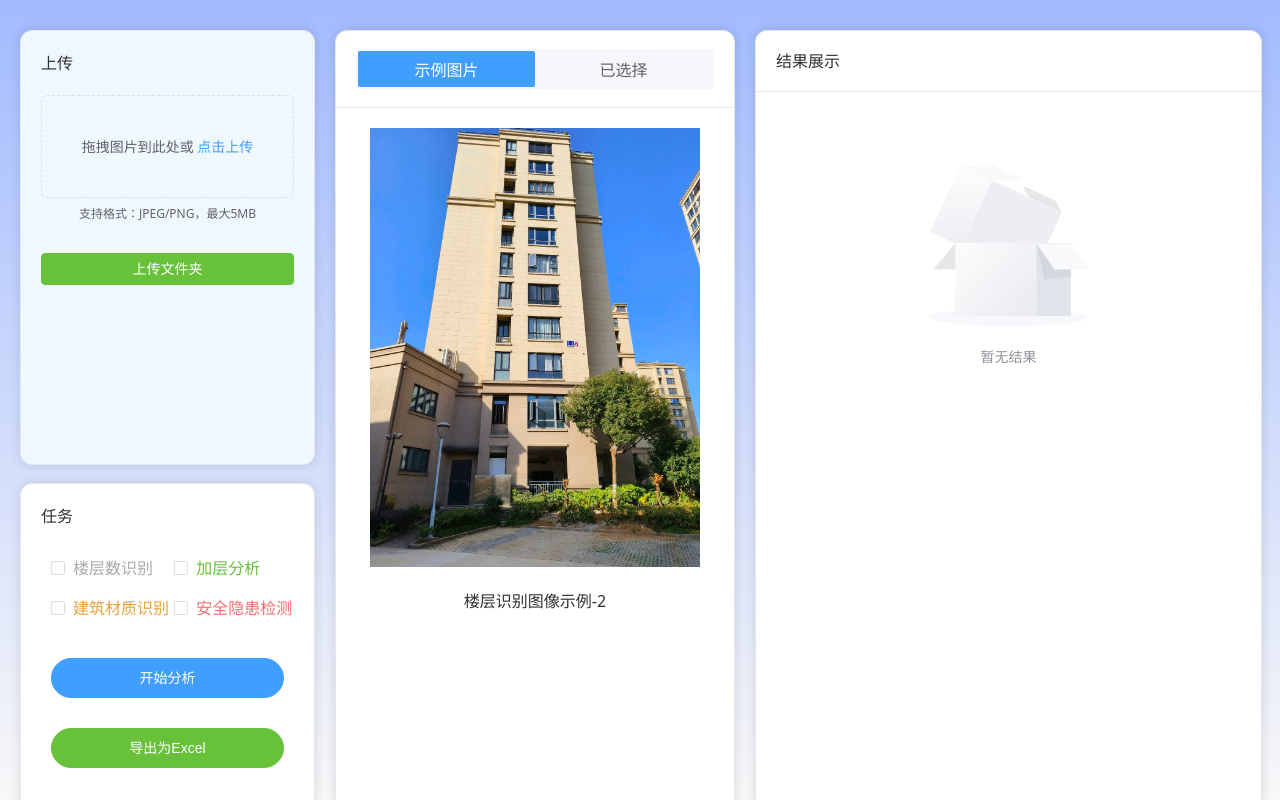
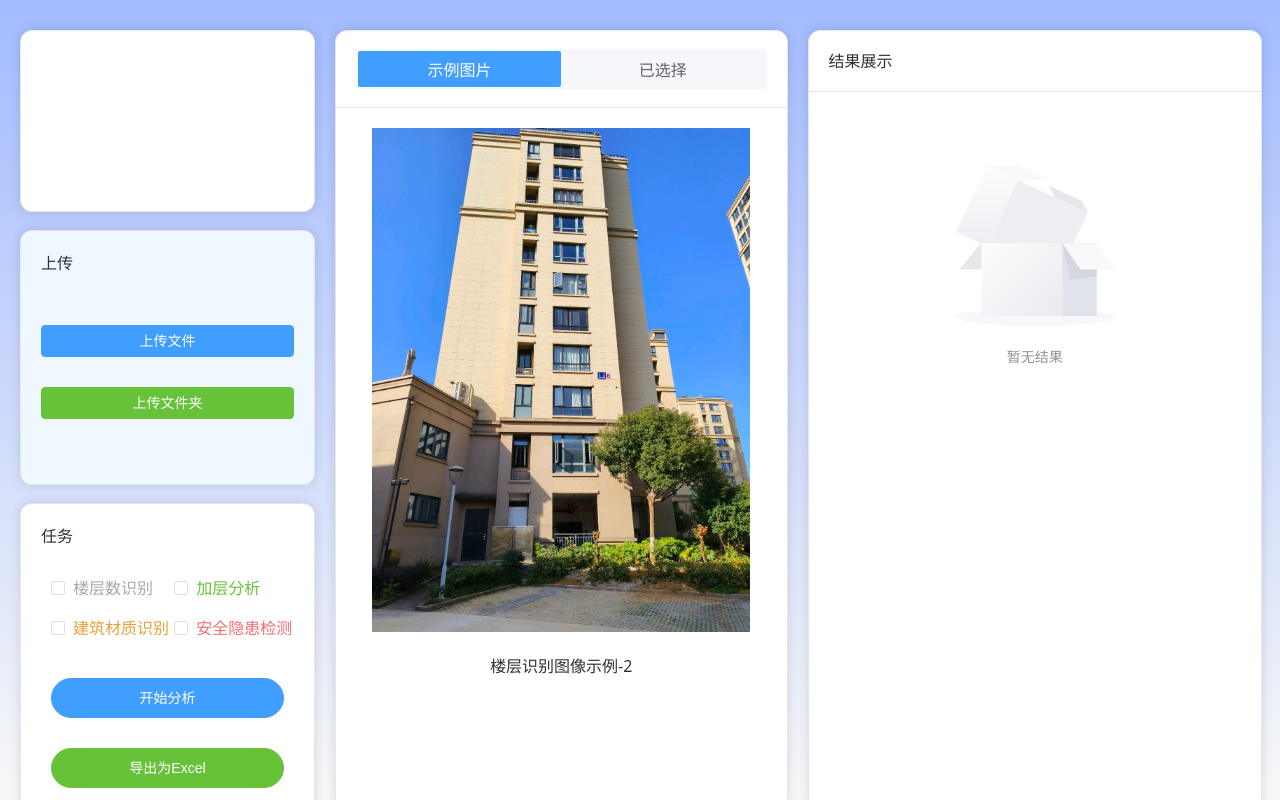
Before and after one commit to laxismos/BISystem, a Vue app: page / in a window 1280 px wide. Shown: the top 800 px of the page. Built offline with nearby package versions, Linux system fonts and the light colour scheme.

Commit message:
Excel写入

```diff
--- a/package.json
+++ b/package.json
@@ -1,7 +1,7 @@
 {
   "name": "bisystem",
   "private": true,
-  "version": "0.0.0",
+  "version": "0.0.1",
   "type": "module",
   "scripts": {
     "dev": "vite",
@@ -10,9 +10,13 @@
   },
   "dependencies": {
     "@element-plus/icons-vue": "^2.3.1",
+    "@types/jimp": "^0.2.28",
     "axios": "^1.8.4",
+    "bisystem": "file:",
     "element-plus": "^2.9.7",
     "exceljs": "^4.4.0",
+    "jimp": "^1.6.0",
+    "sharp": "^0.34.1",
     "vue": "^3.4.21"
   },
   "devDependencies": {
--- a/src/components/MainPageV3.vue
+++ b/src/components/MainPageV3.vue
@@ -1,11 +1,11 @@
 <script setup lang="ts">
 import { ref } from 'vue'
 import { Delete } from '@element-plus/icons-vue'
-import { ElNotification, type UploadProps, type UploadUserFile, type UploadInstance } from 'element-plus'
+import { ElNotification } from 'element-plus'
 import axios from 'axios'
 
 interface PredictData {
-  date: Date | string,
+  date: string,
   image_name: string,
   content: string,
   type: string,
@@ -49,42 +49,14 @@ const sampleImageList = [
 const picShowValue = ref('示例图片')
 const picShowValueList = ['示例图片', '已选择']
 const onLoading = ref(false)
-const uploadRef = ref<UploadInstance>()
 const directoryFiles = ref<PathFile[]>([]) // 待上传的文件
 
 const showingUploadedImage = ref<CachedImage[]>([]) // 缓存表的切片，用于控制分页显示
 const uploadPage = ref(1)   // 页码，尚未实现翻页
-const uploadShowCount = ref(50) // 页容量
+const uploadShowCount = ref(20) // 页容量
 
 const resultPage = ref(1)   // 结果表的页面 TODO: 实习结果表
 const resultShowCount = ref(50) // 结果表的页容量
-
-const beforeUpload = (file: UploadUserFile) => {
-  let raw = file.raw
-  if (raw) {
-    const isFileTypeOK = raw.type === 'image/jpg' || raw.type === 'image/jpeg' || raw.type === 'image/png'
-    const isSizeOK = raw.size / 1024 / 1024 < 5
-    if (!isFileTypeOK) {
-      ElNotification({
-        title: '错误',
-        message: '不接受的图片类型！',
-        type: 'error',
-        duration: 1500
-      })
-      return false
-    }
-    if (!isSizeOK) {
-      ElNotification({
-        title: '错误',
-        message: '超过图片尺寸限制！',
-        type: 'error',
-        duration: 1500
-      })
-      return false
-    }
-    return true
-  }
-}
 
 const updateShowingUploadImage = (operationStartIndex: number) => {
     const startIndex = (uploadPage.value - 1) * uploadShowCount.value
@@ -92,26 +64,6 @@ const updateShowingUploadImage = (operationStartIndex: number) => {
         showingUploadedImage.value = cachedImages.value.slice(startIndex, startIndex+uploadShowCount.value)
     }
 }
-
-const handleUploadChange: UploadProps['onChange'] = (uploadFile, uploadFiles) => {
-    console.log(uploadFile, uploadFiles)
-    if (uploadFile.raw) {
-        directoryFiles.value.push(uploadFile.raw)
-        const originLength = cachedImages.value.length
-        cachedImages.value.length = 0
-        directoryFiles.value.forEach((element)=>{
-            cachedImages.value.push({name: element.name, url: URL.createObjectURL(element)})
-        })
-        updateShowingUploadImage(originLength)
-        picShowValue.value = picShowValueList[1]
-    } else {
-        // TODO
-        return
-    }
-    console.log("DF", directoryFiles.value)
-}
-
-
 
 const checkFilesExist = () => {
   if (directoryFiles.value.length == 0) {
@@ -162,7 +114,7 @@ const tryToPredict = (event: Event) => {
             })
             let _content: ResponseType[] = response.data['content']
             _content.forEach((e, index)=>{
-                predictResult.value.push({date: (new Date()).toLocaleDateString(),
+                predictResult.value.push({date: (new Date()).toLocaleString(),
                     content: e['result'],
                     type:typeMapper[e['type']],
                     image_name:e['name'],
@@ -211,10 +163,32 @@ const tableRowClassName = ({
     }
 }
 
-// 文件夹处理
+// 文件上传
+const uploadFiles = (event: Event) => {
+    if (event) {
+        picShowValue.value = picShowValueList[1]
+        window.ipcRenderer.invoke('select-files').then((value: string[])=>{
+            value.forEach((f)=>{
+                window.ipcRenderer.invoke('read-file', f).then((fileData)=>{
+                    const blob = new Blob([fileData.buffer], { type: fileData.fileType });
+                    const file: PathFile = new File([blob], fileData.fileName, {
+                        type: fileData.fileType,
+                        lastModified: Date.now(),
+                    });
+                    file.absPath = f
+                    file.path
+                    directoryFiles.value.push(file)
+                    cachedImages.value.push({name: file.name, url:URL.createObjectURL(file)})
+                    updateShowingUploadImage(cachedImages.value.length)
+                })
+            })
+        })
+    }
+}
+
 const uploadFileDirectory = (event: Event) => {
     if (event) {
-        // folderInput.value?.click()
+        picShowValue.value = picShowValueList[1]
         window.ipcRenderer.invoke('select-directory').then((value: string[])=>{
             value.forEach((f)=>{
                 window.ipcRenderer.invoke('read-file', f).then((fileData)=>{
@@ -231,15 +205,20 @@ const uploadFileDirectory = (event: Event) => {
                 })
             })
         })
-        console.log(directoryFiles.value)
+        // console.log(directoryFiles.value)
     }
 }
 
 
 const writeToExcel = (event: Event) => {
     if (event) {
-        window.ipcRenderer.invoke('write-to-excel', predictResult.value[0].orgin_path)
+        window.ipcRenderer.invoke('write-to-excel', JSON.stringify(predictResult.value), true)
     }
+}
+
+const handleUploadPageChange = (page: number) => {
+    uploadPage.value = page
+    updateShowingUploadImage(0)
 }
 </script>
 
@@ -247,32 +226,18 @@ const writeToExcel = (event: Event) => {
     <div class="container">
         <el-row :gutter="20">
             <el-col :span="6">
-                <div style="height: 48%;  margin-bottom: 20px;">
+                <div style="height: 20%; margin-bottom: 20px;">
+                    <el-card class="tip-card">
+
+                    </el-card>
+                </div>
+                <div style="height: 28%;  margin-bottom: 20px;">
                     <el-card class="upload-card">
                         <div style="text-align: left; width: 100%; font-weight: bold; margin-bottom: 20px;">上传</div>
-                        <el-upload
-                            ref="uploadRef"
-                            class="upload-demo"
-                            drag
-                            action="#"
-                            :auto-upload="false"
-                            list-type="picture"
-                            accept="image/jpeg, image/png"
-                            :show-file-list="false"
-                            :before-upload="beforeUpload"
-                            :on-change="handleUploadChange"
-                            :multiple="true"
-                        >
-                            <div class="el-upload__text">
-                                拖拽图片到此处或 <em>点击上传</em>
-                            </div>
-                            <template #tip>
-                                <div class="el-upload__tip">
-                                    支持格式：JPEG/PNG，最大5MB
-                                </div>
-                            </template>
-                        </el-upload>
-                        <el-button type="success" style="margin-top: 30px; width: 100%;" @click="uploadFileDirectory">
+                        <el-button type="primary" style="margin-top: 30px; width: 100%;" @click="uploadFiles">
+                            上传文件
+                        </el-button>
+                        <el-button type="success" style="margin: auto; margin-top: 30px; width: 100%;" @click="uploadFileDirectory">
                             上传文件夹
                         </el-button>
                     </el-card>
@@ -324,7 +289,7 @@ const writeToExcel = (event: Event) => {
                     </el-card>
                 </div>
             </el-col>
-            <el-col :span="8" style="height: 900px;">
+            <el-col :span="9" style="height: 900px;">
                 <div style="height: 100%;">
                     <el-card class="example-card">
                         <template #header>
@@ -339,6 +304,7 @@ const writeToExcel = (event: Event) => {
                             </el-carousel-item>
                         </el-carousel>
                         <div v-else>
+                            <div style="height: 400px;">
                                 <el-empty v-if="directoryFiles.length == 0" description="暂无图片" />
                                 <div v-else>
                                     <el-table :data="showingUploadedImage" :show-header="false" height="400px">
@@ -354,14 +320,23 @@ const writeToExcel = (event: Event) => {
                                             </template>
                                         </el-table-column>
                                     </el-table>
-                                <el-pagination layout="total, prev, pager, next, jumper" :total="cachedImages.length" />
+                                    <el-pagination
+                                    layout="total, prev, pager, next, jumper"
+                                    size="small"
+                                    :total="cachedImages.length"
+                                    :page-size="uploadShowCount"
+                                    @current-change="handleUploadPageChange"
+                                    style="margin-top: 10px;"
+                                    />
+
                                 </div>
-
+                            </div>
+                            <el-card style="margin-top: 40px;"></el-card>
                         </div>
                     </el-card>
                 </div>
             </el-col>
-            <el-col :span="10">
+            <el-col :span="9">
                 <div style="height: 100%;">
                     <el-card class="result-card">
                         <template #header style="width: 100%;">
@@ -388,6 +363,11 @@ const writeToExcel = (event: Event) => {
   margin: auto;
   margin-top: 10px;
   padding: 0;
+}
+
+.tip-card {
+    height: 100%;
+    border-radius: 12px;
 }
 
 .upload-card {
```
Also changed, not shown: electron/electron-env.d.ts (+8 -0 lines), electron/main.ts (+80 -13 lines), 1 other file (tests, documents, lock files or other folders). Lines whose indentation alone changed are shown as unchanged.
